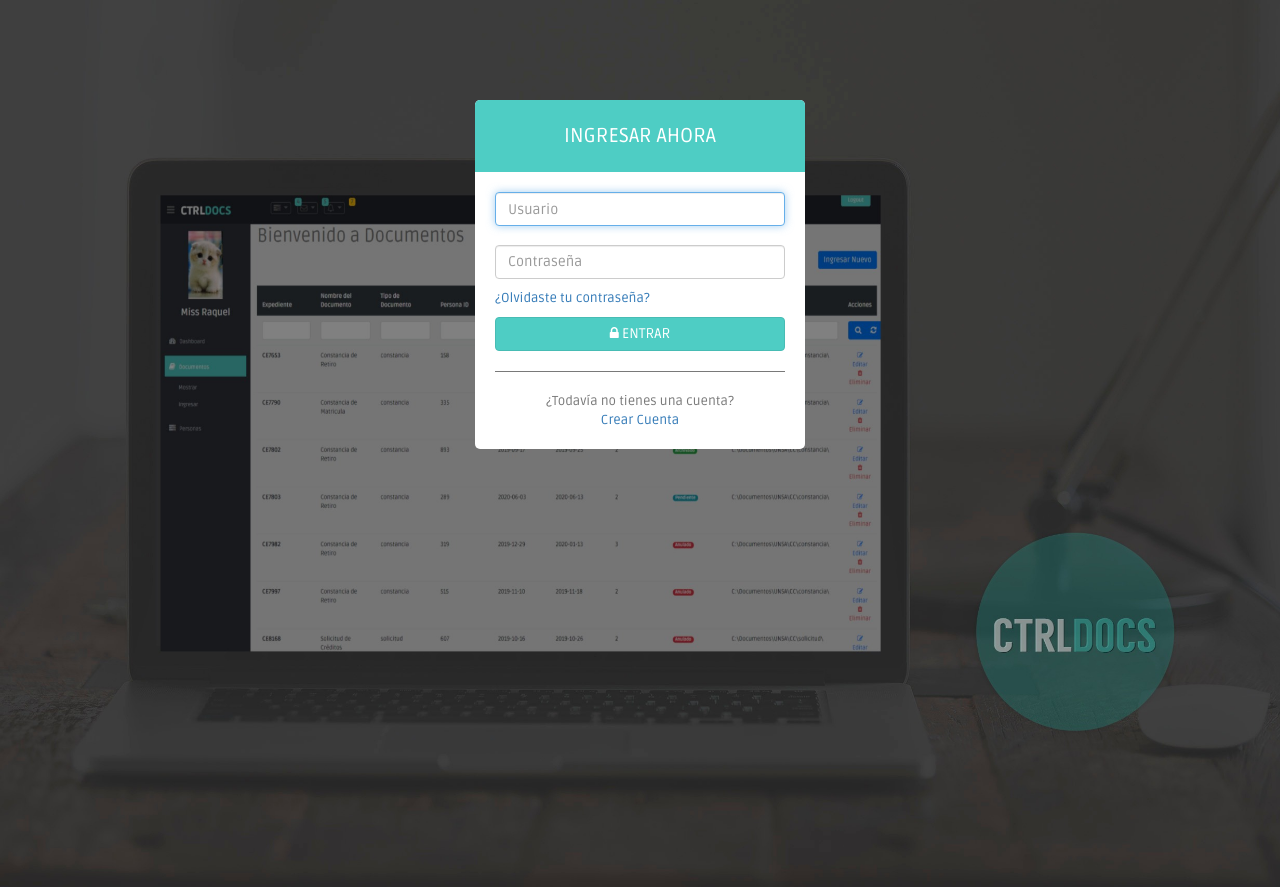
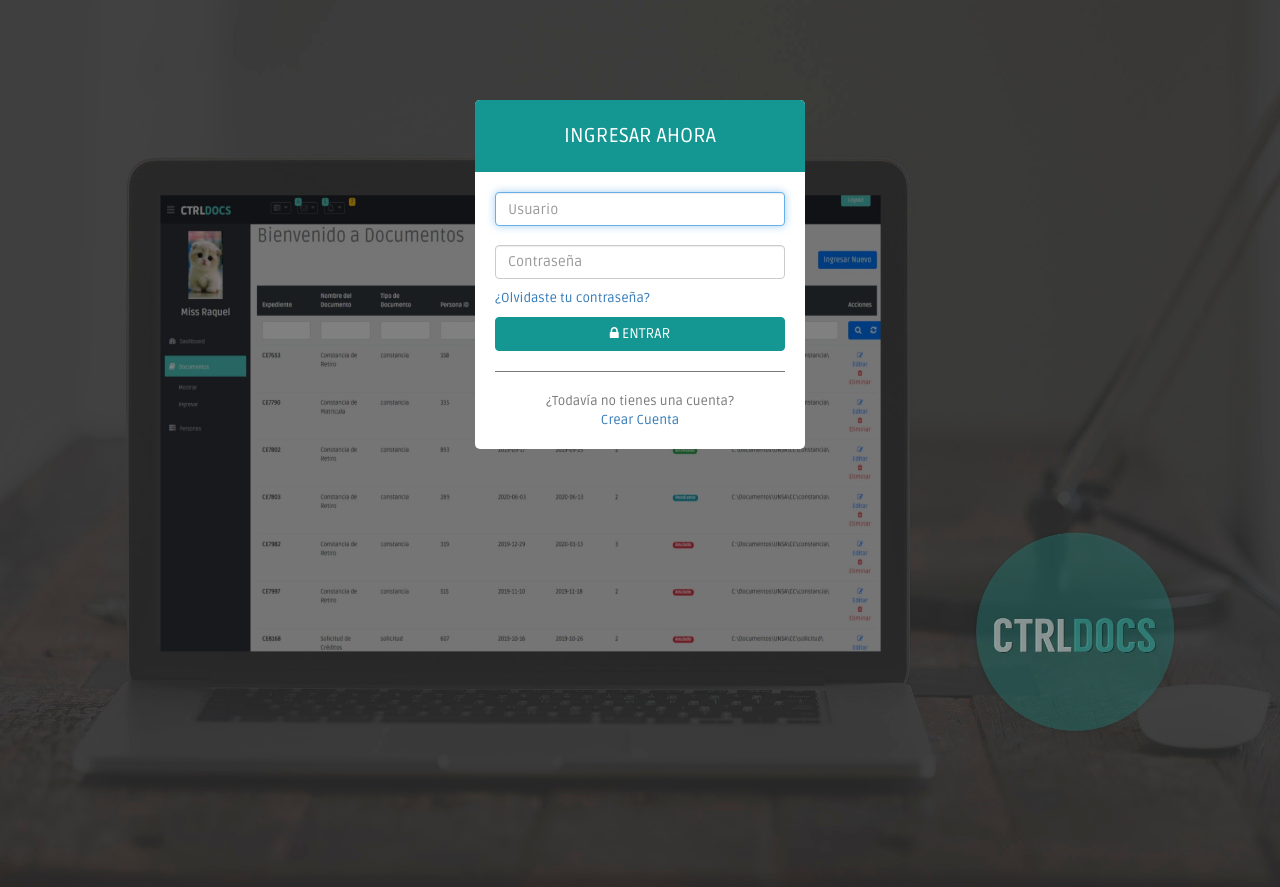
Before and after one commit to Miguelever/ProyectoControldeDocumentos, a CodeIgniter app: page /ctrldocs/ in a window 1280 px wide. Run offline with CodeIgniter, Linux system fonts and the light colour scheme.

Commit message:
mejorandoventanas y redireccion

```diff
--- a/application/views/documentos/registrar.php
+++ b/application/views/documentos/registrar.php
@@ -140,7 +140,7 @@
 			<button type="submit" class="btn btn-success btn-lg btn-block">Registrarme</button>
 		</div>
 	</form>
-	<div class="text-center"> Usted ya contiene una cuenta? <a href="#">Sign in</a></div>
+	<div class="text-center"> Usted ya contiene una cuenta? <a href="<?= base_url('login')?>">Sign in</a></div>
 </div>
 </body>
 </html>
--- a/application/views/login/login.php
+++ b/application/views/login/login.php
@@ -53,7 +53,7 @@
           <hr>
           <div class="registration">
             ¿Todavía no tienes una cuenta?<br/>
-            <a class="" href="#">
+            <a class="" href="<?= base_url('documentos/registrar')?>">
               Crear Cuenta
               </a>
           </div>
--- a/assets/css/style.css
+++ b/assets/css/style.css
@@ -104,8 +104,8 @@
 
 .btn-theme {
   color: #fff;
-  background-color: #4ECDC4;
-  border-color: #48bcb4;
+  background-color: #149793;
+  border-color: #149793;
 }
 .btn-theme:hover,
 .btn-theme:focus,
@@ -1967,7 +1967,7 @@
 	margin: 0;
 	padding: 25px 20px;
 	text-align: center;
-	background: #4ecdc4;
+	background: #149793;
 	border-radius: 5px 5px 0 0;
 	-webkit-border-radius: 5px 5px 0 0;
 	color: #fff;
```
